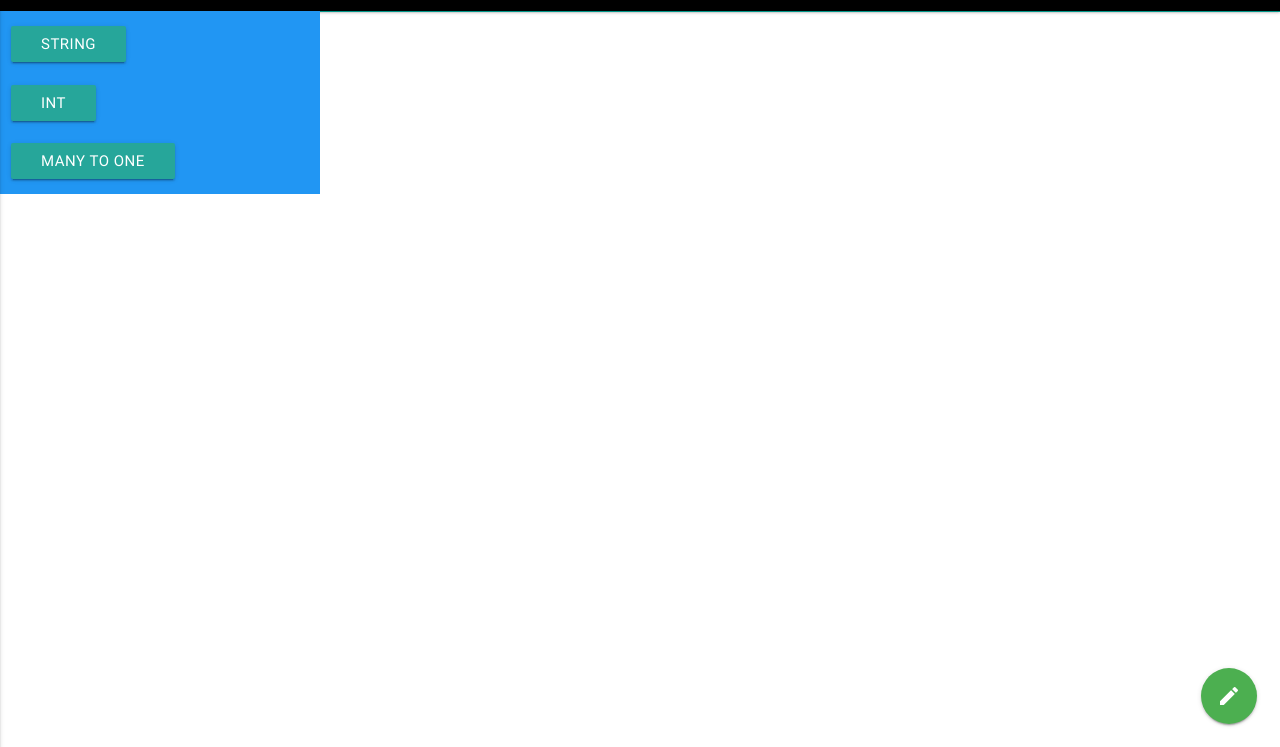
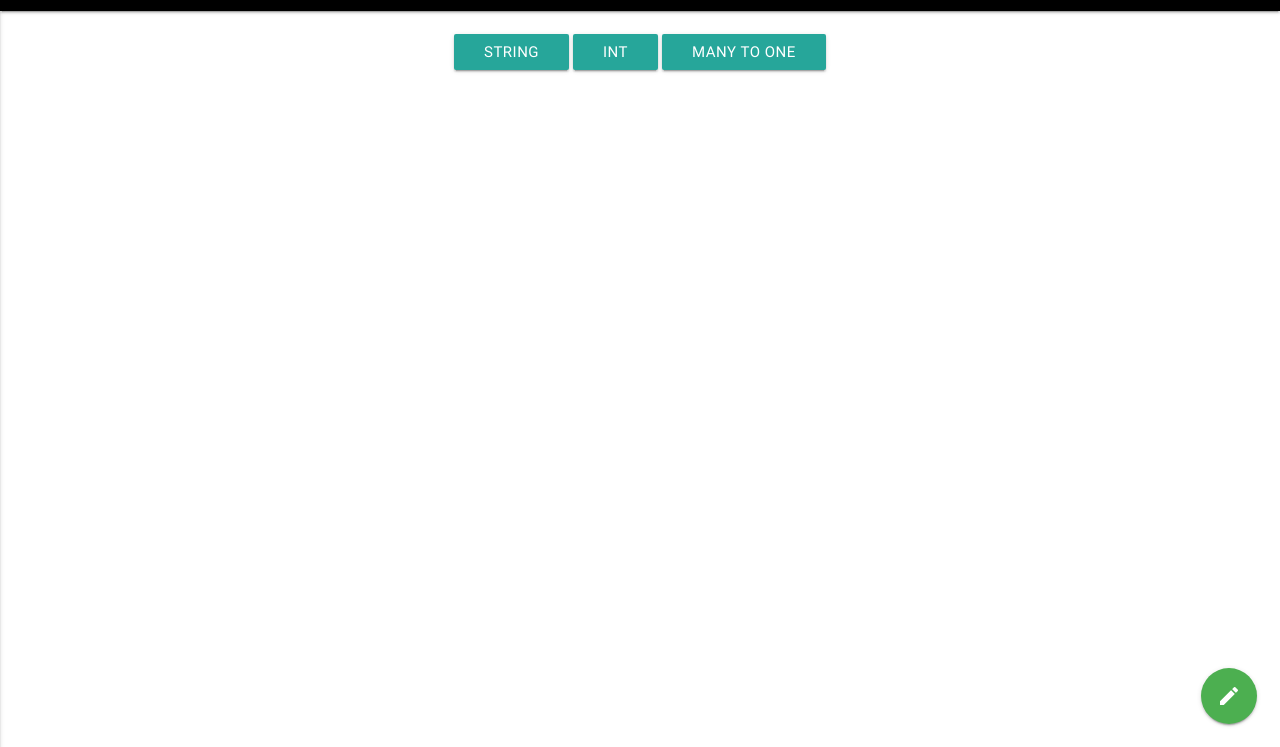
Before and after one commit to aviralmansingka/xportDB, a website: page public/index.html in a window 1280 px wide. Shown: the part 53-800 px from the top of the page. Drawn offline with nearby package versions, Linux system fonts and the light colour scheme.

Commit message:
codingTHEBest

```diff
--- a/public/index.html
+++ b/public/index.html
@@ -87,25 +87,17 @@
     </ul>
   </div>
 
-  <div class="row">
-  <div class="col s3 blue">
-    <ul class="left">
-        <li><a class="waves-effect waves-light btn" href="#">String</a></li>
-        <br>
-        <li><a class="waves-effect waves-light btn" href="#">Int</a></li>
-        <br>
-        <li><a class="waves-effect waves-light btn" href="#">Many to One</a></li>
-    </ul>
+  <div class="row center">
+    <br>
+    <a class="waves-effect waves-light btn" href="#">String</a>
+    <a class="waves-effect waves-light btn" href="#">Int</a>
+    <a class="waves-effect waves-light btn" href="#">Many to One</a>
   </div>
-  <div class="col s9 teal">
+  <div class="row container">
   <div id="contents">
-  </div>
   </div>
   </div>
 
 
-
-
-
   </body>
 </html>
```
